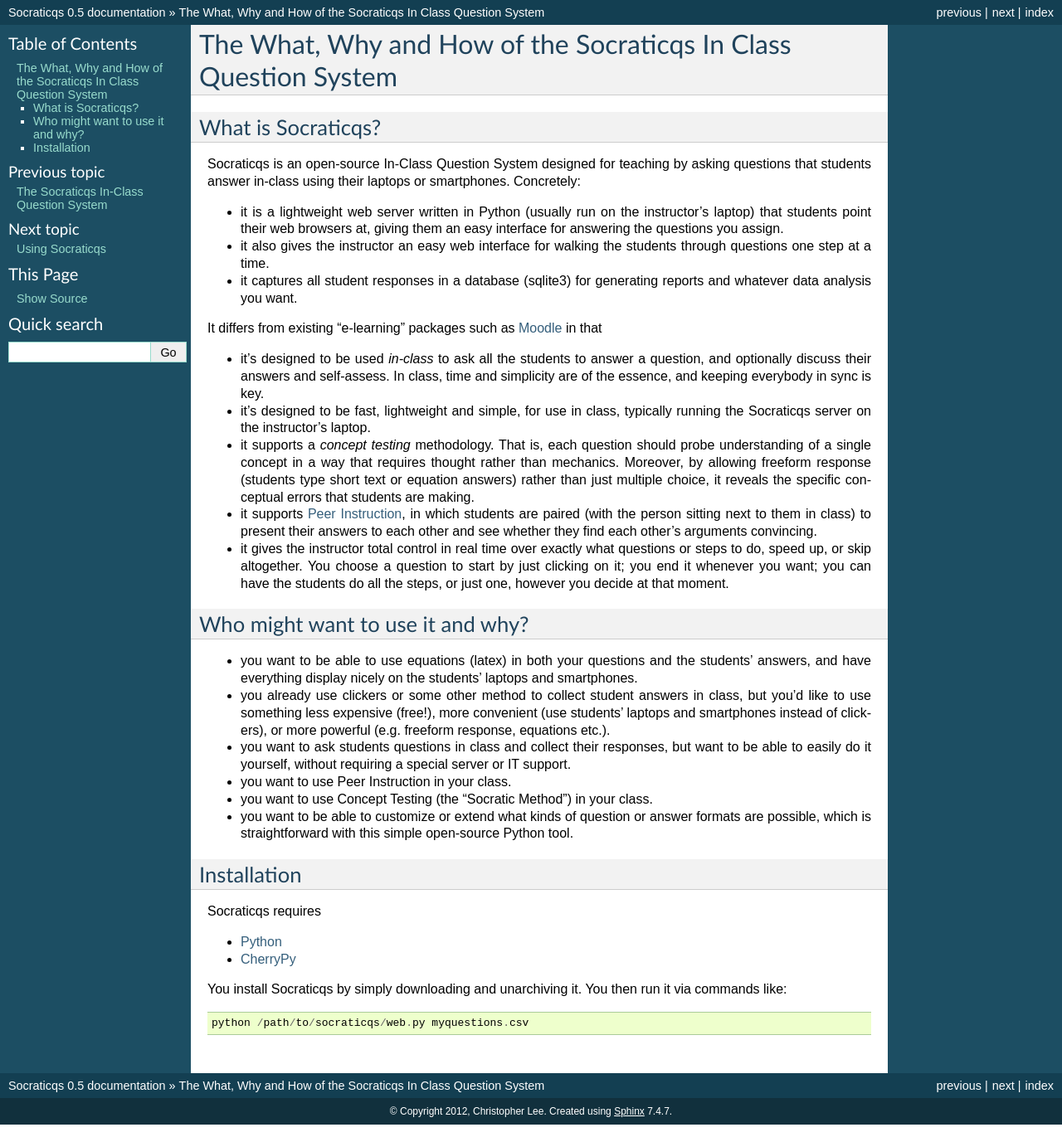
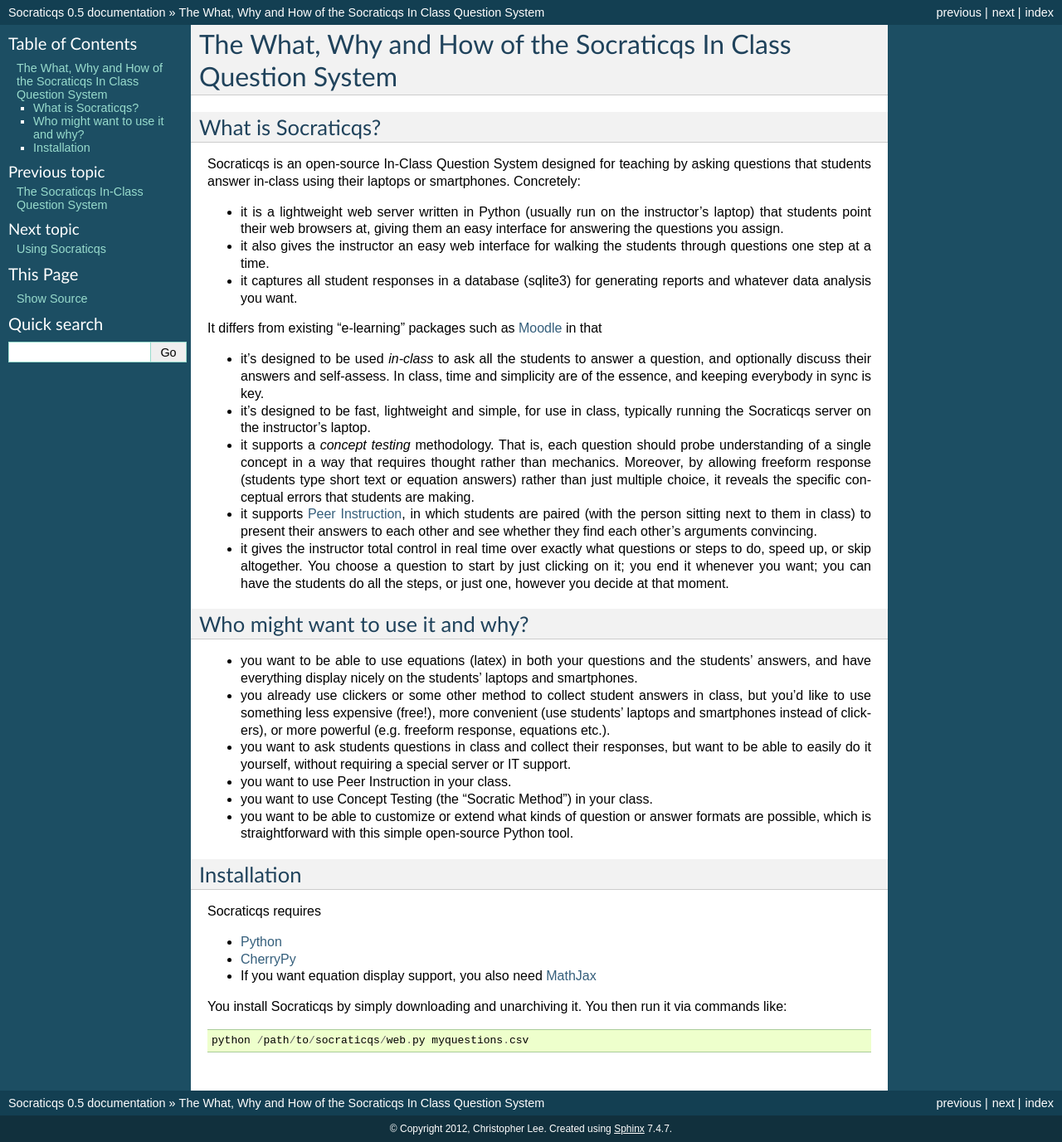
Before and after one commit to cjlee112/socraticqs, a Sphinx documentation site: the page built from doc/overview.rst, in a window 1280 px wide. Shown: the whole page at 83% size. Built offline with Sphinx 7.4.7, drawn with Linux system fonts in a browser that asks for light colours; before the commit the page ends 1356 px from its top, so only the background shows below that.

Commit message:
added MathJax link

```diff
--- a/doc/overview.rst
+++ b/doc/overview.rst
@@ -86,6 +86,8 @@
 
 * `Python <http://python.org>`_
 * `CherryPy <http://cherrypy.org>`_
+* If you want equation display support, you also need
+  `MathJax <http://www.mathjax.org/>`_
 
 You install Socraticqs by simply downloading and unarchiving it.
 You then run it via commands like::
```
